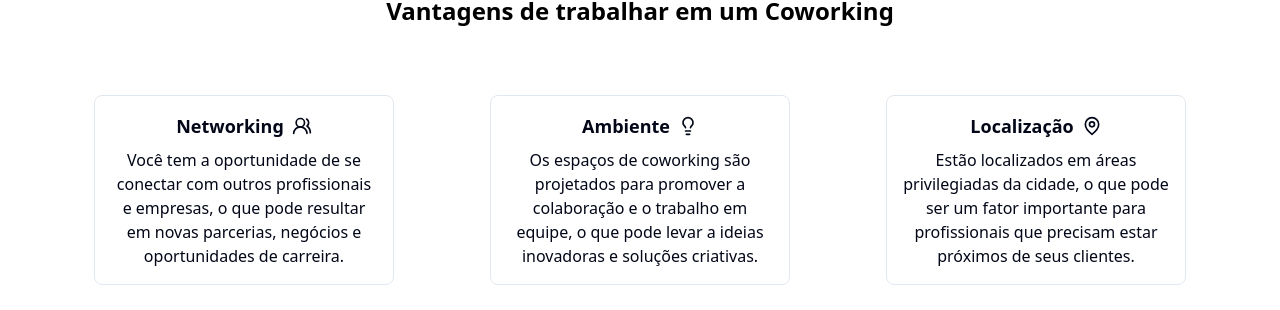
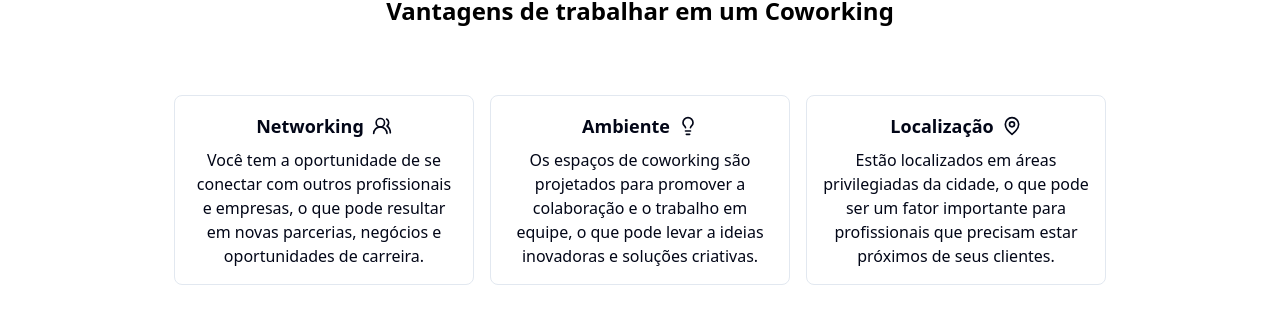
Before and after one commit to jv-farias/coworkings-704, a React (Vite) app: page /coworking/1 in a window 1280 px wide. Shown: the part 720-1030 px from the top of the page. Built offline with nearby package versions, Linux system fonts and the light colour scheme; data requests are answered from the project's data file.

Commit message:
Ajustes no alinhamento dos cards

```diff
--- a/src/pages/coworking/index.tsx
+++ b/src/pages/coworking/index.tsx
@@ -68,7 +68,7 @@ export const Coworking = () => {
             <h3 className="  px-5 py-0 text-2xl font-bold mb-8 text-center">
               Vantagens de trabalhar em um Coworking
             </h3>
-            <div className="m-5 py-2  overflow-x-auto [&::-webkit-scrollbar]:hidden flex flex-wrap items-center gap-24 ">
+            <div className="m-5 py-2 flex justify-center flex-wrap items-center gap-4">
               <Card className="mt-2 min-w-[300px] max-w-[300px] text-center">
                 <CardContent className=" p-4 flex items-center flex-col gap-2">
                   <p className="font-semibold text-lg flex items-center gap-2">
```
